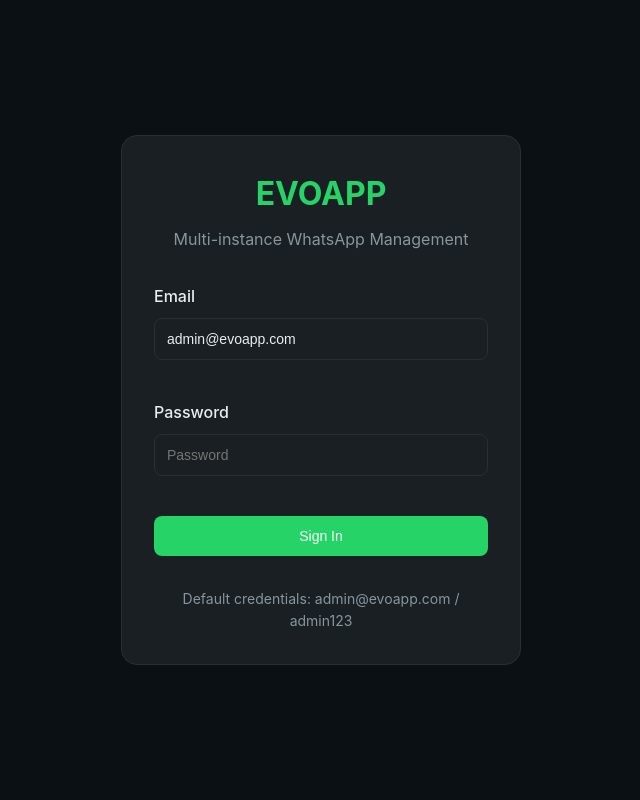
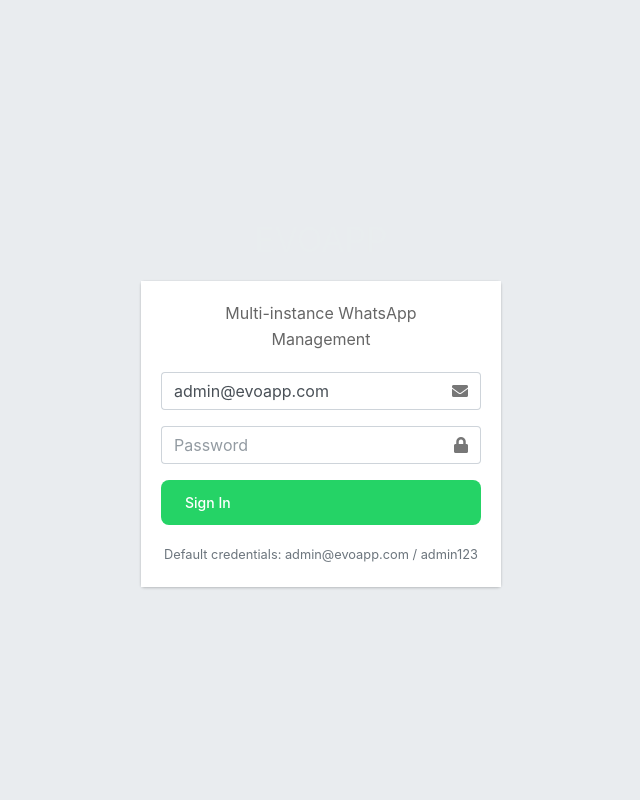
Before and after one commit to scammarano/EVOAPP, a PHP site: page /index.php?r=auth/login in a window 1280 px wide. Shown: the whole page, without its empty margins (319-959 px from the left). Run offline with PHP 8.4, Linux system fonts and the light colour scheme; some libraries are stand-ins or nearby versions.

Commit message:
Integrate AdminLTE layout and login

```diff
--- a/app/Views/auth/login.php
+++ b/app/Views/auth/login.php
@@ -2,39 +2,51 @@
 $title = 'Login - ' . APP_NAME;
 ?>
 
-<div class="auth-container" style="display: flex; align-items: center; justify-content: center; min-height: 100vh; background: var(--background);">
-    <div class="login-card" style="background: var(--surface); padding: 2rem; border-radius: 1rem; border: 1px solid var(--border); width: 100%; max-width: 400px;">
-        <div class="login-header" style="text-align: center; margin-bottom: 2rem;">
-            <h1 style="color: var(--primary-green); font-size: 2rem; margin-bottom: 0.5rem;"><?= $viewHelper->escape(APP_NAME) ?></h1>
-            <p style="color: var(--text-secondary);">Multi-instance WhatsApp Management</p>
-        </div>
+<div class="login-box">
+    <div class="login-logo">
+        <b><?= $viewHelper->escape(APP_NAME) ?></b>
+    </div>
+    <div class="card">
+        <div class="card-body login-card-body">
+            <p class="login-box-msg">Multi-instance WhatsApp Management</p>
 
-        <?php if (isset($error)): ?>
-            <div class="alert alert-error">
-                <?= $viewHelper->escape($error) ?>
-            </div>
-        <?php endif; ?>
+            <?php if (isset($error)): ?>
+                <div class="alert alert-danger">
+                    <?= $viewHelper->escape($error) ?>
+                </div>
+            <?php endif; ?>
 
-        <form method="post" action="<?= $viewHelper->url('auth/login') ?>" style="display: flex; flex-direction: column; gap: 1rem;">
-            <div class="form-group">
-                <label class="form-label" for="email">Email</label>
-                <input type="email" id="email" name="email" class="form-input" required
-                       placeholder="admin@evoapp.com" value="admin@evoapp.com">
-            </div>
+            <form method="post" action="<?= $viewHelper->url('auth/login') ?>">
+                <div class="input-group mb-3">
+                    <input type="email" id="email" name="email" class="form-control" required
+                           placeholder="admin@evoapp.com" value="admin@evoapp.com">
+                    <div class="input-group-append">
+                        <div class="input-group-text">
+                            <span class="fas fa-envelope"></span>
+                        </div>
+                    </div>
+                </div>
 
-            <div class="form-group">
-                <label class="form-label" for="password">Password</label>
-                <input type="password" id="password" name="password" class="form-input" required
-                       placeholder="Password">
-            </div>
+                <div class="input-group mb-3">
+                    <input type="password" id="password" name="password" class="form-control" required
+                           placeholder="Password">
+                    <div class="input-group-append">
+                        <div class="input-group-text">
+                            <span class="fas fa-lock"></span>
+                        </div>
+                    </div>
+                </div>
 
-            <button type="submit" class="btn btn-primary" style="width: 100%; justify-content: center;">
-                Sign In
-            </button>
-        </form>
+                <div class="row">
+                    <div class="col-12">
+                        <button type="submit" class="btn btn-primary btn-block">Sign In</button>
+                    </div>
+                </div>
+            </form>
 
-        <div class="login-footer" style="margin-top: 2rem; text-align: center; color: var(--text-secondary); font-size: 0.875rem;">
-            <p>Default credentials: admin@evoapp.com / admin123</p>
+            <p class="mt-3 mb-0 text-center text-muted">
+                <small>Default credentials: admin@evoapp.com / admin123</small>
+            </p>
         </div>
     </div>
 </div>
--- a/app/Views/layouts/main.php
+++ b/app/Views/layouts/main.php
@@ -10,73 +10,113 @@ $currentInstanceSlug = $instance['slug'] ?? ($_GET['instance'] ?? '');
     <meta charset="UTF-8">
     <meta name="viewport" content="width=device-width, initial-scale=1.0">
     <title><?= $viewHelper->escape($title ?? APP_NAME) ?></title>
+    <link rel="stylesheet" href="https://cdn.jsdelivr.net/npm/@fortawesome/fontawesome-free@5.15.4/css/all.min.css">
+    <link rel="stylesheet" href="https://cdn.jsdelivr.net/npm/admin-lte@3.2/dist/css/adminlte.min.css">
     <link rel="stylesheet" href="<?= $viewHelper->asset('css/app.css') ?>">
 </head>
-<body data-instance="<?= $viewHelper->escape($currentInstanceSlug) ?>">
+<body class="hold-transition <?= Auth::isLoggedIn() ? 'sidebar-mini' : 'login-page' ?>" data-instance="<?= $viewHelper->escape($currentInstanceSlug) ?>">
     <?php if (Auth::isLoggedIn()): ?>
-        <div class="app-container">
-            <!-- Sidebar -->
+        <div class="wrapper">
+            <nav class="main-header navbar navbar-expand navbar-white navbar-light">
+                <ul class="navbar-nav">
+                    <li class="nav-item">
+                        <a class="nav-link" data-widget="pushmenu" href="#" role="button"><i class="fas fa-bars"></i></a>
+                    </li>
+                    <li class="nav-item d-none d-sm-inline-block">
+                        <a href="<?= $viewHelper->url('dashboard/index') ?>" class="nav-link">Dashboard</a>
+                    </li>
+                </ul>
+                <ul class="navbar-nav ml-auto">
+                    <li class="nav-item">
+                        <a class="nav-link" href="<?= $viewHelper->url('auth/logout') ?>" title="Logout">Logout</a>
+                    </li>
+                </ul>
+            </nav>
+
+            <aside class="main-sidebar sidebar-dark-primary elevation-4">
+                <a href="<?= $viewHelper->url('dashboard/index') ?>" class="brand-link">
+                    <span class="brand-text font-weight-light"><?= $viewHelper->escape(APP_NAME) ?></span>
+                </a>
                 <div class="sidebar">
-                <div class="header">
-                    <h1><?= $viewHelper->escape(APP_NAME) ?></h1>
-                    <div class="header-actions">
-                        <a href="<?= $viewHelper->url('dashboard/index') ?>" class="btn-icon" title="Dashboard">
-                            <span class="icon-dashboard"></span>
+                    <nav class="mt-2">
+                        <ul class="nav nav-pills nav-sidebar flex-column" data-widget="treeview" role="menu" data-accordion="false">
+                            <li class="nav-item">
+                                <a href="<?= $viewHelper->url('dashboard/index') ?>" class="nav-link">
+                                    <i class="nav-icon fas fa-tachometer-alt"></i>
+                                    <p>Dashboard</p>
                                 </a>
-                        <button class="btn-icon" onclick="window.location.href='<?= $viewHelper->url('auth/logout') ?>'" title="Logout">
-                            <span class="icon-close"></span>
-                        </button>
-                    </div>
-                </div>
+                            </li>
 
-                <div class="sidebar-content">
                             <?php if (Auth::hasPermission('users.manage')): ?>
-                        <div style="margin-bottom: 1rem; padding: 0.75rem; background: var(--surface); border: 1px solid var(--border); border-radius: 0.75rem;">
-                            <div style="font-size: 0.875rem; color: var(--text-secondary); margin-bottom: 0.5rem;">Admin</div>
-                            <div style="display: flex; flex-direction: column; gap: 0.5rem;">
-                                <a href="<?= $viewHelper->url('admin/users') ?>" class="btn btn-secondary" style="justify-content: flex-start;">Users</a>
-                                <a href="<?= $viewHelper->url('admin/roles') ?>" class="btn btn-secondary" style="justify-content: flex-start;">Roles</a>
-                            </div>
-                        </div>
+                                <li class="nav-header">ADMIN</li>
+                                <li class="nav-item">
+                                    <a href="<?= $viewHelper->url('admin/users') ?>" class="nav-link">
+                                        <i class="nav-icon fas fa-users"></i>
+                                        <p>Users</p>
+                                    </a>
+                                </li>
+                                <li class="nav-item">
+                                    <a href="<?= $viewHelper->url('admin/roles') ?>" class="nav-link">
+                                        <i class="nav-icon fas fa-user-shield"></i>
+                                        <p>Roles</p>
+                                    </a>
+                                </li>
                             <?php endif; ?>
 
                             <?php if (isset($instance)): ?>
-                        <!-- Instance Navigation -->
-                        <div class="instance-header">
-                            <div class="instance-name"><?= $viewHelper->escape($instance['slug']) ?></div>
-                            <div class="instance-actions">
-                                <a href="<?= $viewHelper->url('dashboard/index') ?>" class="btn-icon" title="Back to Dashboard">
-                                    <span class="icon-close"></span>
+                                <li class="nav-header">INSTANCE</li>
+                                <li class="nav-item">
+                                    <a href="<?= $viewHelper->url('dashboard/index') ?>" class="nav-link">
+                                        <i class="nav-icon fas fa-arrow-left"></i>
+                                        <p><?= $viewHelper->escape($instance['slug']) ?></p>
                                     </a>
+                                </li>
+                                <li class="nav-item">
+                                    <a href="#" class="nav-link instance-tab <?= (strpos($_GET['r'] ?? '', 'inbox') !== false) ? 'active' : '' ?>"
+                                       data-route="inbox/index">
+                                        <i class="nav-icon far fa-comments"></i>
+                                        <p>Inbox</p>
+                                    </a>
+                                </li>
+                                <li class="nav-item">
+                                    <a href="#" class="nav-link instance-tab <?= (strpos($_GET['r'] ?? '', 'campaigns') !== false) ? 'active' : '' ?>"
+                                       data-route="campaigns/index">
+                                        <i class="nav-icon fas fa-bullhorn"></i>
+                                        <p>Campaigns</p>
+                                    </a>
+                                </li>
+                                <li class="nav-item">
+                                    <a href="#" class="nav-link instance-tab <?= (strpos($_GET['r'] ?? '', 'contacts') !== false) ? 'active' : '' ?>"
+                                       data-route="contacts/index">
+                                        <i class="nav-icon fas fa-address-book"></i>
+                                        <p>Contacts</p>
+                                    </a>
+                                </li>
+                                <li class="nav-item">
+                                    <a href="#" class="nav-link instance-tab <?= (strpos($_GET['r'] ?? '', 'groups') !== false) ? 'active' : '' ?>"
+                                       data-route="groups/index">
+                                        <i class="nav-icon fas fa-users"></i>
+                                        <p>Groups</p>
+                                    </a>
+                                </li>
+                                <li class="nav-item">
+                                    <a href="#" class="nav-link instance-tab <?= (strpos($_GET['r'] ?? '', 'debug') !== false) ? 'active' : '' ?>"
+                                       data-route="debug/index">
+                                        <i class="nav-icon fas fa-bug"></i>
+                                        <p>Debug</p>
+                                    </a>
+                                </li>
+                            <?php endif; ?>
+                        </ul>
+                    </nav>
                 </div>
-                        </div>
+            </aside>
 
-                        <div class="instance-tabs">
-                            <button class="instance-tab <?= (strpos($_GET['r'] ?? '', 'inbox') !== false) ? 'active' : '' ?>"
-                                    data-route="inbox/index">
-                                Inbox
-                            </button>
-                            <button class="instance-tab <?= (strpos($_GET['r'] ?? '', 'campaigns') !== false) ? 'active' : '' ?>"
-                                    data-route="campaigns/index">
-                                Campaigns
-                            </button>
-                            <button class="instance-tab <?= (strpos($_GET['r'] ?? '', 'contacts') !== false) ? 'active' : '' ?>"
-                                    data-route="contacts/index">
-                                Contacts
-                            </button>
-                            <button class="instance-tab <?= (strpos($_GET['r'] ?? '', 'groups') !== false) ? 'active' : '' ?>"
-                                    data-route="groups/index">
-                                Groups
-                            </button>
-                            <button class="instance-tab <?= (strpos($_GET['r'] ?? '', 'debug') !== false) ? 'active' : '' ?>"
-                                    data-route="debug/index">
-                                Debug
-                            </button>
-                        </div>
-                    <?php endif; ?>
-
+            <div class="content-wrapper">
+                <section class="content pt-3">
+                    <div class="container-fluid">
                         <?php if (isset($_SESSION['flash_error']) || isset($_SESSION['flash']['error'])): ?>
-                        <div class="alert alert-error">
+                            <div class="alert alert-danger">
                                 <?= $viewHelper->escape($_SESSION['flash_error'] ?? $_SESSION['flash']['error']) ?>
                             </div>
                             <?php unset($_SESSION['flash_error'], $_SESSION['flash']['error']); ?>
@@ -88,27 +128,26 @@ $currentInstanceSlug = $instance['slug'] ?? ($_GET['instance'] ?? '');
                             </div>
                             <?php unset($_SESSION['flash_success'], $_SESSION['flash']['success']); ?>
                         <?php endif; ?>
+
+                        <?= $content ?? '' ?>
                     </div>
-            </div>
-
-            <!-- Main Content -->
-            <div class="main-content">
-                <?= $content ?? '' ?>
+                </section>
             </div>
         </div>
     <?php else: ?>
-        <div class="auth-container">
         <?php if (isset($_SESSION['flash_error']) || isset($_SESSION['flash']['error'])): ?>
-                <div class="alert alert-error">
+            <div class="alert alert-danger">
                 <?= $viewHelper->escape($_SESSION['flash_error'] ?? $_SESSION['flash']['error']) ?>
             </div>
             <?php unset($_SESSION['flash_error'], $_SESSION['flash']['error']); ?>
         <?php endif; ?>
 
         <?= $content ?? '' ?>
-        </div>
     <?php endif; ?>
 
+    <script src="https://cdn.jsdelivr.net/npm/jquery@3.6.4/dist/jquery.min.js"></script>
+    <script src="https://cdn.jsdelivr.net/npm/bootstrap@4.6.2/dist/js/bootstrap.bundle.min.js"></script>
+    <script src="https://cdn.jsdelivr.net/npm/admin-lte@3.2/dist/js/adminlte.min.js"></script>
     <script src="<?= $viewHelper->asset('js/app.js') ?>"></script>
 </body>
 </html>
```
Lines whose indentation alone changed are shown as unchanged.
